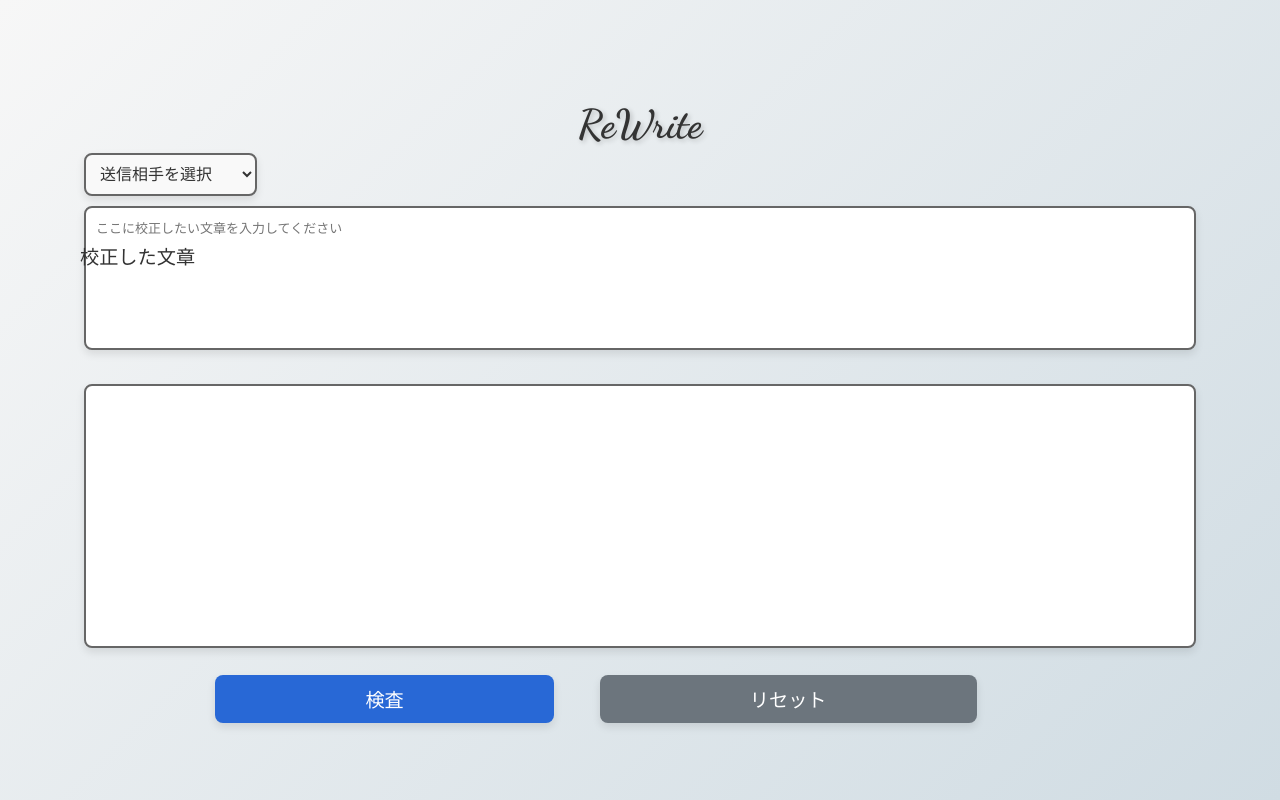
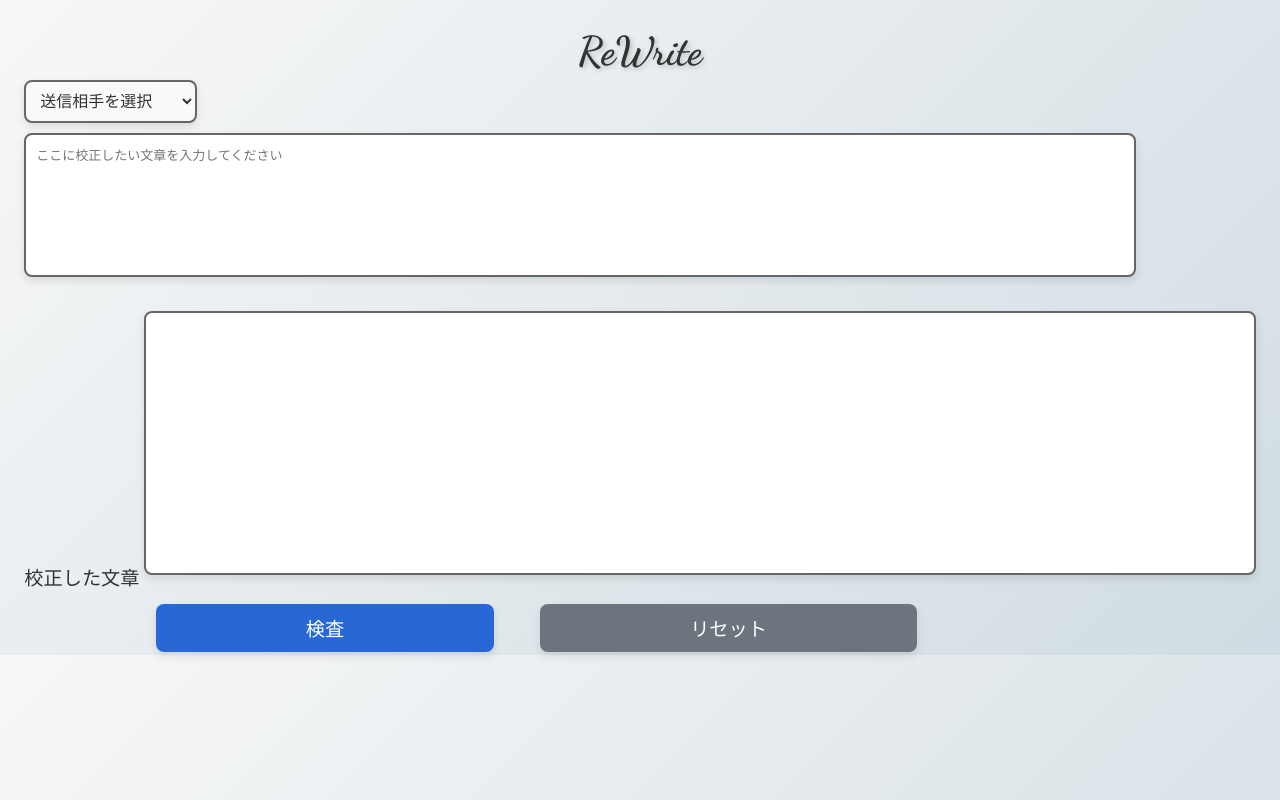
Before and after one commit to KD-J15/AI-Text-Editing-Tools, a Flask app: page / in a window 1280 px wide. Run offline with Flask 3, Linux system fonts and the light colour scheme.

Commit message:
html,css修正

```diff
--- a/static/css/styles.css
+++ b/static/css/styles.css
@@ -8,8 +8,8 @@
     flex-direction: column;
     justify-content: center;
     align-items: center;
-    height: 100vh;
-    overflow: hidden; /* スクロールを無効に */
+    height: auto; /* 修正: 自動調整 */
+    overflow-y: auto; /* 修正: スクロールを有効化 */
 }
 
 /* タイトルのスタイル */
@@ -23,7 +23,7 @@
 
 /* プルダウンメニューのスタイル */
 select {
-    width: 13.5Svw;
+    width: 13.5vw; /* 修正: 正しい単位 */
     padding: 10px;
     border: 2px solid #666;
     border-radius: 8px;
@@ -74,7 +74,6 @@
     height: 30vh;
 }
 
-
 /* ボタンコンテナのスタイル */
 .button-container {
     display: flex;
@@ -117,11 +116,9 @@
     background-color: #5a6268;
 }
 
-
 label {
-    position: absolute;
-    left: 80px;
-    top: 242px;
+    position: relative; /* 修正: 絶対位置を解除 */
+    margin-top: 10px; /* 修正: 適切なマージン */
     font-size: 1.2em;
     color: #333;
 }
--- a/templates/index.html
+++ b/templates/index.html
@@ -39,3 +39,4 @@
     <script src="{{ url_for('static', filename='js/script.js') }}"></script>
 </body>
 </html>
+</html>
```
